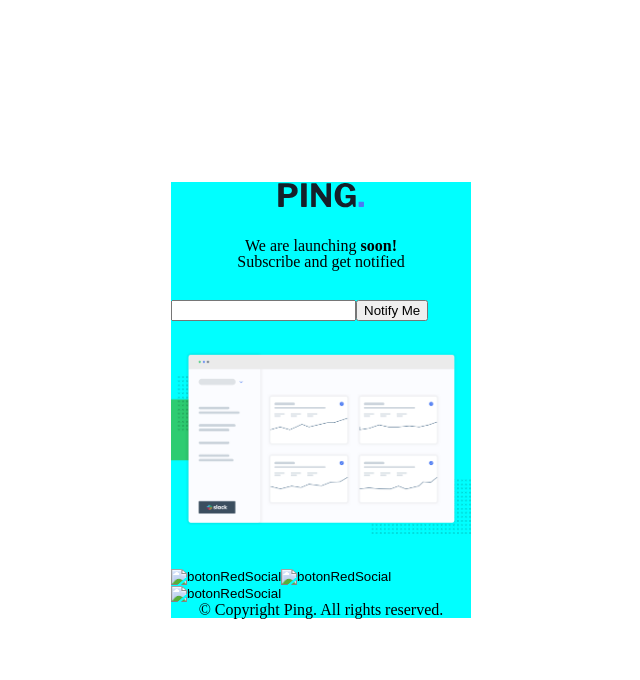
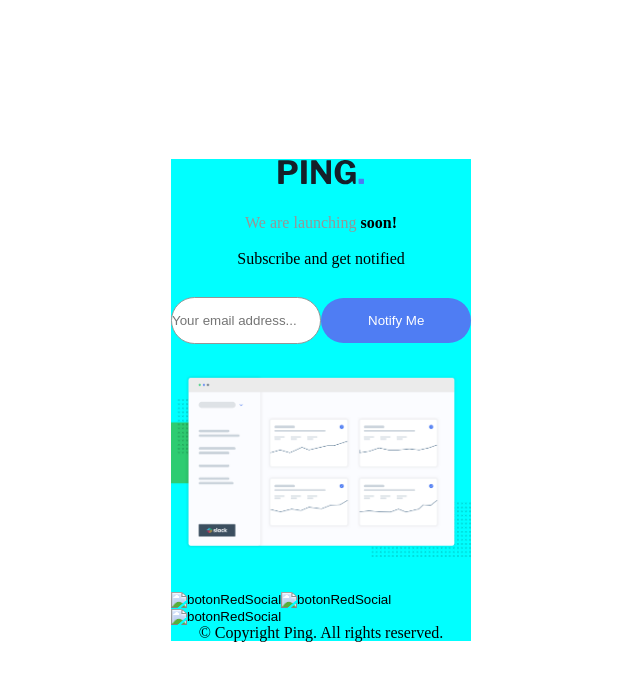
Before and after one commit to FranciscoFrontEndDeveloper/pingcomingsoonpagemaster, an Angular app: page / in a window 1280 px wide. Shown: the top 680 px of the page, without its empty margins (319-959 px from the left). Built offline with nearby package versions, Linux system fonts and the light colour scheme.

Commit message:
styles inputs form

```diff
--- a/src/app/components/main/main.component.html
+++ b/src/app/components/main/main.component.html
@@ -4,16 +4,27 @@
       <figure><img src="assets/logo.svg" alt="footerImage" /></figure>
     </div>
     <div class="containerMain__TextPara">
-      <h1>We are launching <strong>soon!</strong></h1>
+      <h1>
+        We are launching
+        <strong class="containerMain__TextPara--Soon">soon!</strong>
+      </h1>
       <p>Subscribe and get notified</p>
     </div>
     <div class="containerMain__formSub">
       <form action="">
-        <input type="email" /><input type="submit" value="Notify Me" />
+        <input type="email" placeholder="Your email address..." /><input
+          type="submit"
+          value="Notify Me"
+        />
       </form>
     </div>
     <div class="containerMain__footerImage">
-      <figure><img src="../../../assets/illustration-dashboard.png" alt="footerImage" /></figure>
+      <figure>
+        <img
+          src="../../../assets/illustration-dashboard.png"
+          alt="footerImage"
+        />
+      </figure>
     </div>
     <div class="containerMain__socialMedia">
       <div class="containerMain__socialMedia--socialIcons">
--- a/src/app/components/main/main.component.sass
+++ b/src/app/components/main/main.component.sass
@@ -1,3 +1,4 @@
+@import '../../../styles'
 .Main
  width: 100%
  height: 100vh
@@ -20,13 +21,35 @@
    display: flex
    justify-content: center
  &__TextPara
+  display: flex
+  flex-direction: column
+  gap: 20px 0
   h1,p
    text-align: center
    font-weight: normal
+  h1
+    color: $Gray
+  strong
+    color: #000
  &__formSub
   form
    display: flex
    flex-direction: column
+   align-items: center
+   gap: 10px 0
+   input
+    width: 90%
+    padding: 15px 0
+    border-radius: 40px
+   input[type="submit"]
+    background: $Blue
+    border: none
+    color: #fff
+   input[type="email"]
+    border: 1px solid $Gray
+    ::placeholder
+      padding: 0 20px
+      color: $PaleBlue
  &__footerImage
   figure
    img
@@ -41,3 +64,4 @@
   &__formSub
    form
     flex-direction: row
+    justify-content: center
```
